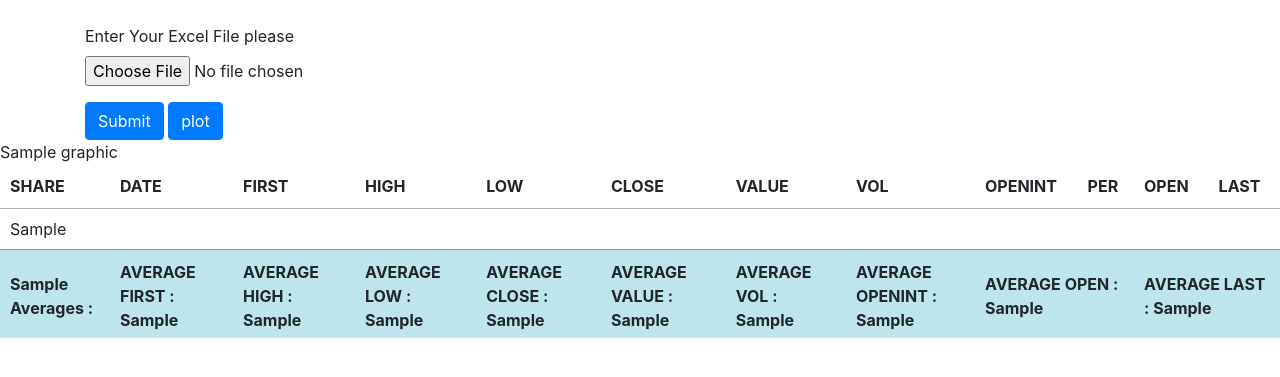
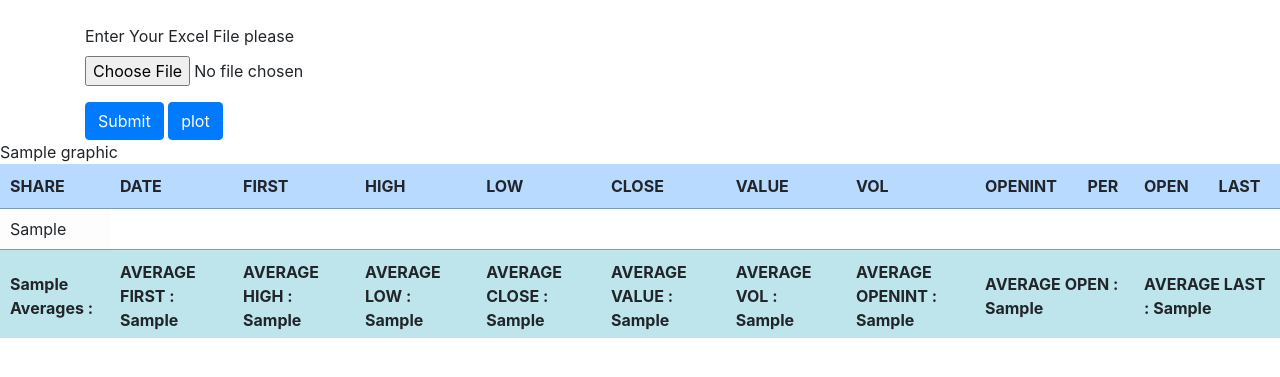
Before and after one commit to ANejadkoorki/FintechApp, a Django app: template fintask/financial_data_analysing/templates/financial_data_analysing/base_page.html in a window 1280 px wide. Shown: the top 377 px of the page. Run offline with Django 3.2, Linux system fonts and the light colour scheme; the template is opened without the code that fills it: most values are stand-ins (such as "Sample title", 1, 10 or a date in 2020); some libraries are stand-ins or nearby versions.

```diff
--- a/fintask/financial_data_analysing/templates/financial_data_analysing/base_page.html
+++ b/fintask/financial_data_analysing/templates/financial_data_analysing/base_page.html
@@ -35,7 +35,7 @@
 
 {% if rows %}
     <table id="data_table" class="display mr-4" style="width:100%">
-        <thead>
+        <thead class="table-primary">
         <tr>
             <th>SHARE</th>
             <th>DATE</th>
@@ -51,7 +51,7 @@
             <th>LAST</th>
         </tr>
         </thead>
-        <tbody>
+        <tbody class="table-light">
         {% for row in rows %}
             <tr>
                 {% for item_of_row in row %}
```
